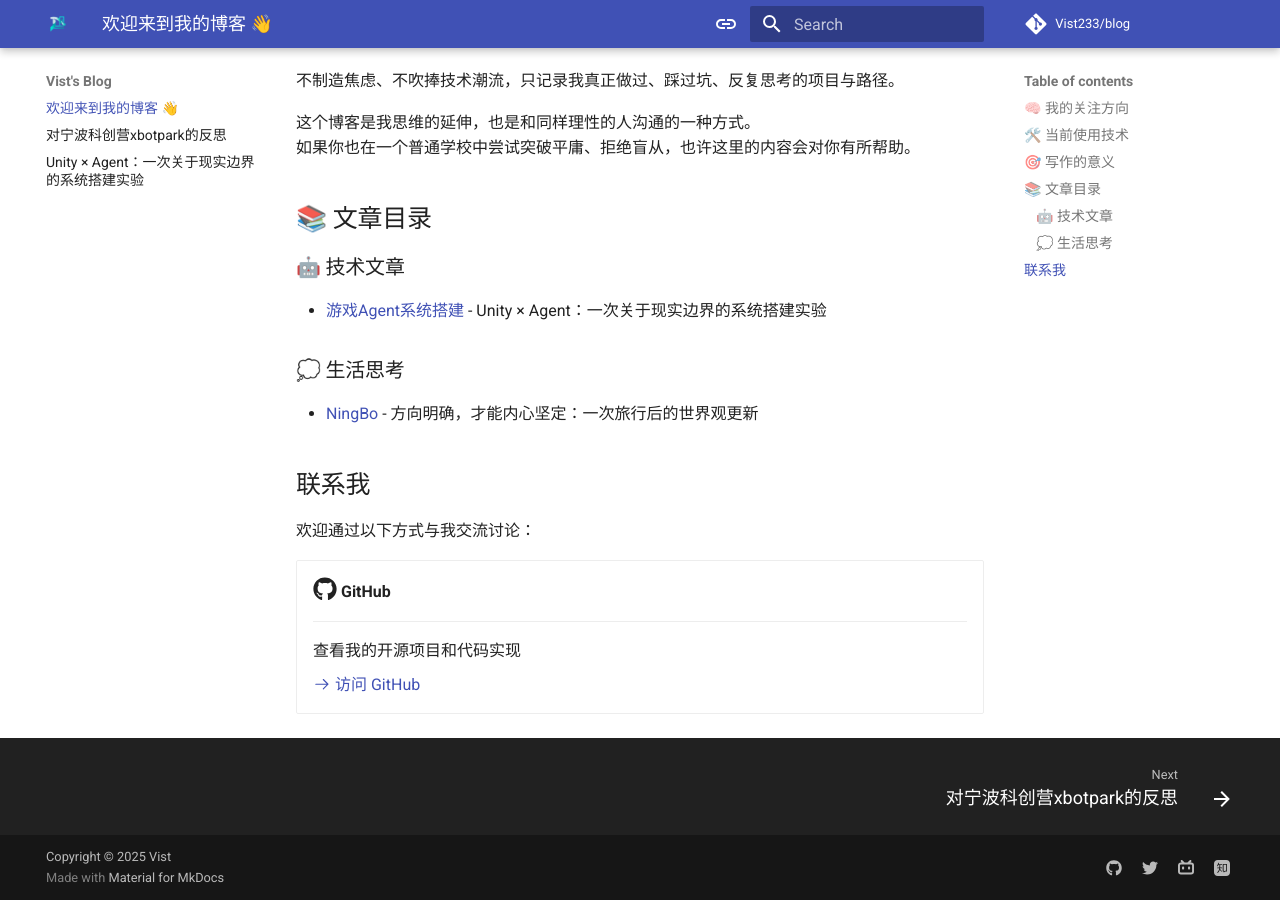
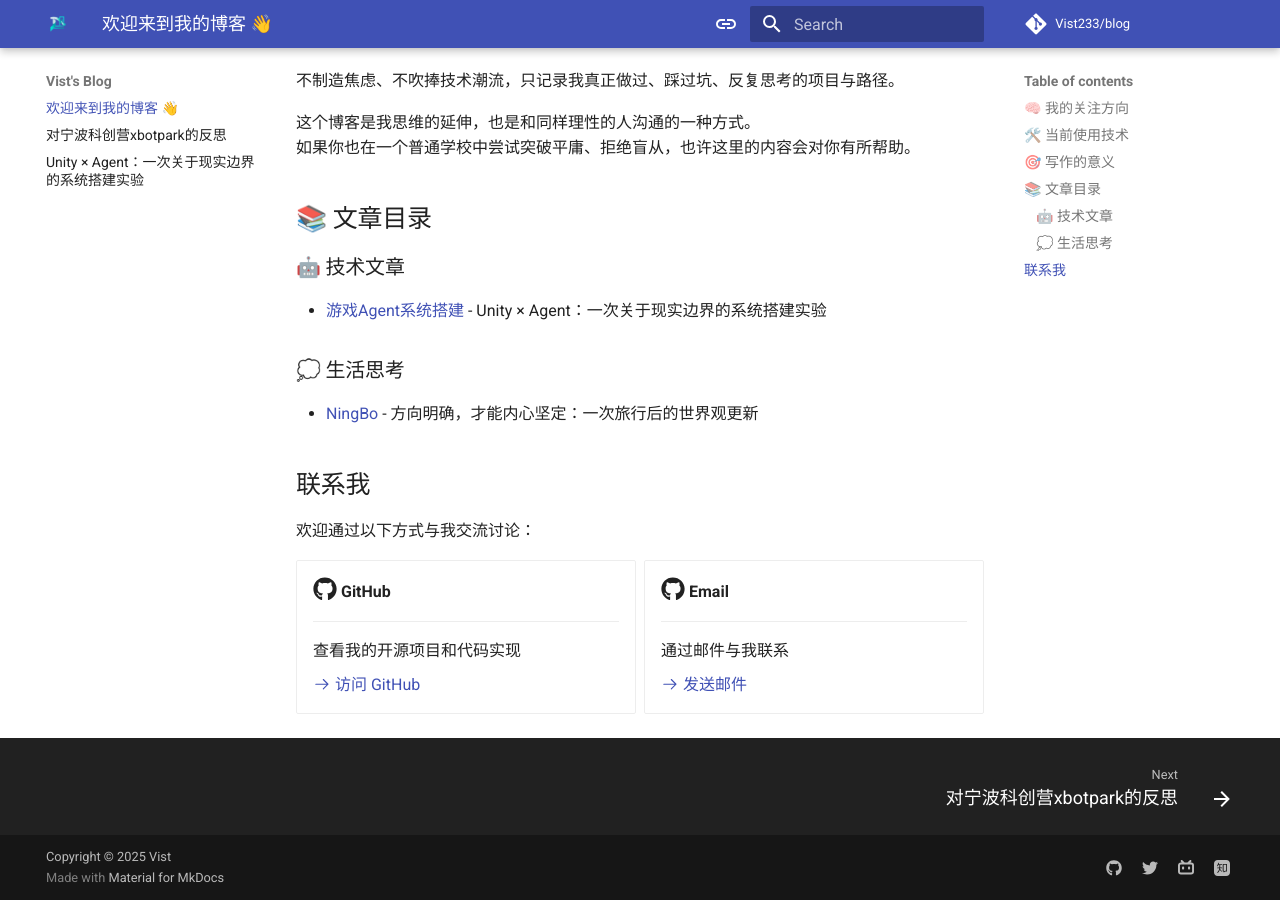
Before and after one commit to Vist233/blog, an MkDocs documentation site: the page built from docs/index.md, in a window 1280 px wide and 900 px high, scrolled down 624 px. Built offline with MkDocs 1.6.1 and Material for MkDocs 9.7.7, drawn with Linux system fonts in a browser that asks for light colours; comment, search, counter and statistics services are not loaded.

Commit message:
email add

```diff
--- a/docs/index.md
+++ b/docs/index.md
@@ -47,4 +47,12 @@
 
     [:octicons-arrow-right-24: 访问 GitHub](https://github.com/Vist233)
 
+-   :fontawesome-brands-github:{ .lg } **Email**
+
+    ---
+
+    通过邮件与我联系
+
+    [:octicons-arrow-right-24: 发送邮件](mailto:zhangyvjing@outlook.com)
+
 </div>
```
